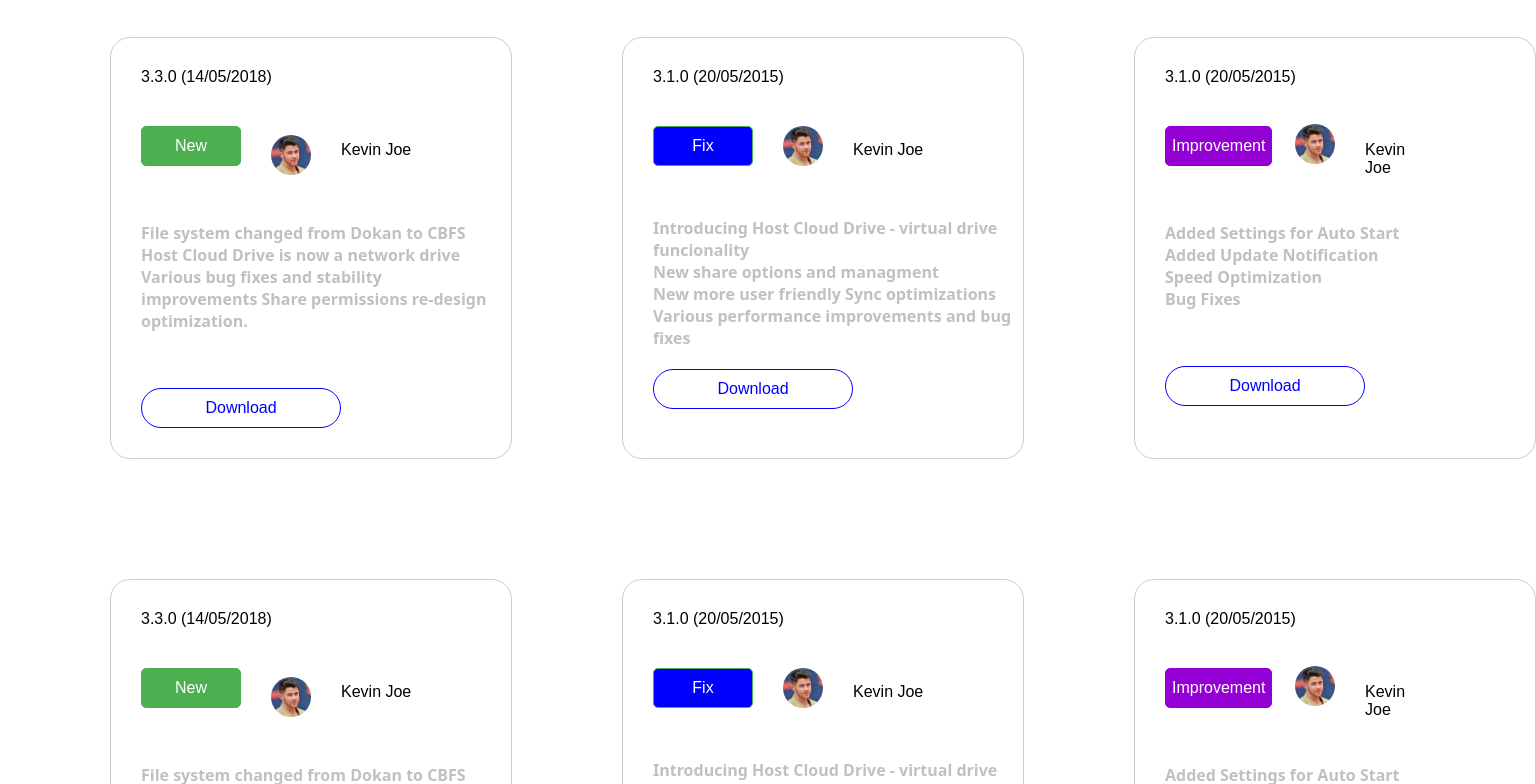
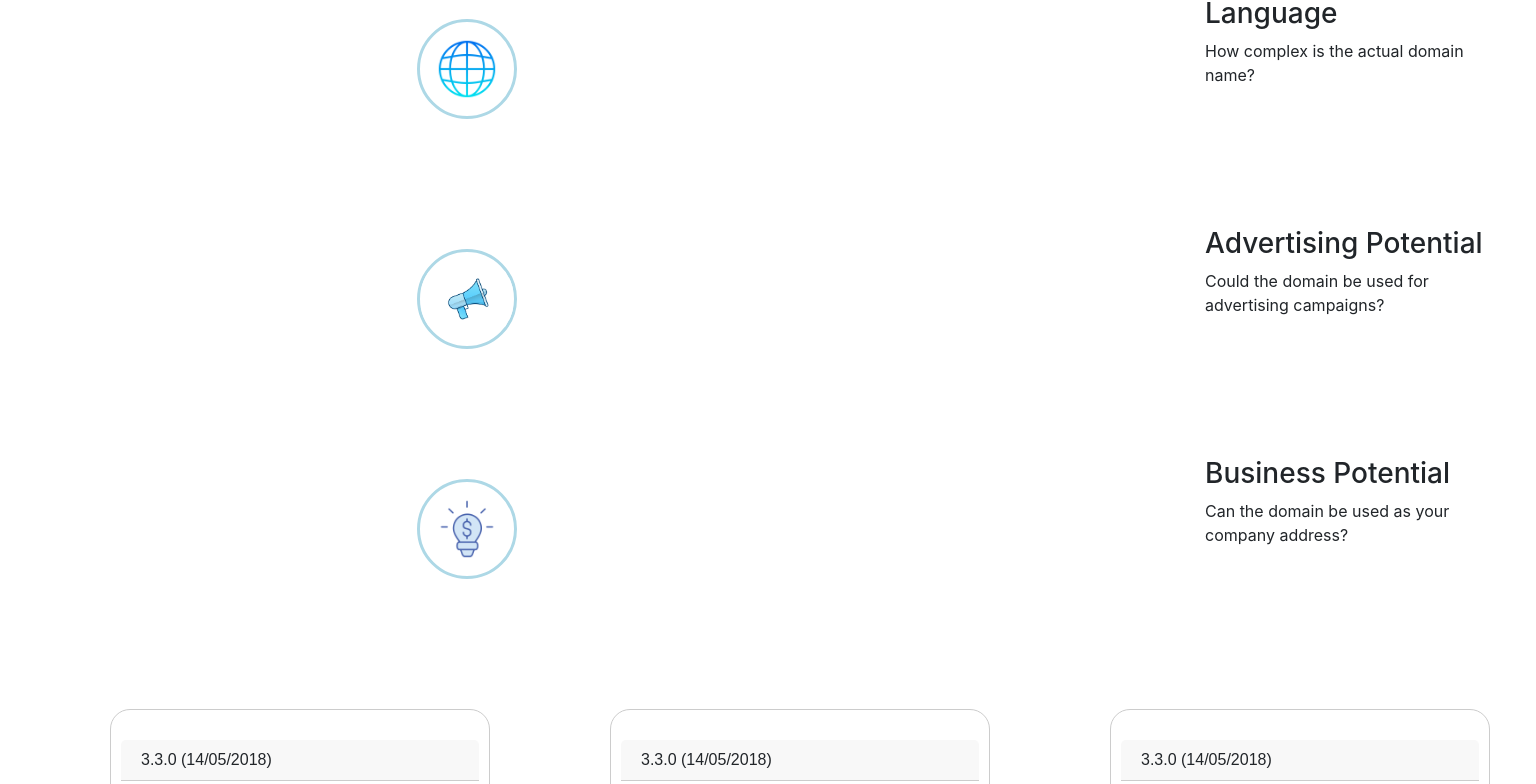
Before and after one commit to ElonitaKrasniqi1/Task_1, a React (Create React App) app: page / in a window 1280 px wide. Shown: the part 791-1575 px from the top of the page, 1536 px wide, since content can reach past the window. Built offline with nearby package versions, Linux system fonts and the light colour scheme.

Commit message:
Just a little logic changed!

```diff
--- a/package.json
+++ b/package.json
@@ -6,8 +6,11 @@
     "@testing-library/jest-dom": "^5.17.0",
     "@testing-library/react": "^13.4.0",
     "@testing-library/user-event": "^13.5.0",
+    "bootstrap": "^5.3.2",
     "react": "^18.2.0",
+    "react-bootstrap": "^2.9.2",
     "react-dom": "^18.2.0",
+    "react-responsive": "^9.0.2",
     "react-scripts": "5.0.1",
     "react-slick": "^0.29.0",
     "slick-carousel": "^1.8.1",
--- a/public/index.html
+++ b/public/index.html
@@ -3,6 +3,10 @@
   <head>
     <meta charset="utf-8" />
     <link rel="icon" href="%PUBLIC_URL%/favicon.ico" />
+    <link rel="stylesheet"
+    href="https://cdn.jsdelivr.net/npm/bootstrap@5.3.1/dist/css/bootstrap.min.css"
+    integrity="sha384-Gn5384xqQ1aoWXA+058RXPxPg6fy4IWvTNh0E263XmFcJlSAwiGgFAW/dAiS6JXm"
+/>
     <meta name="viewport" content="width=device-width, initial-scale=1" />
     <meta name="theme-color" content="#000000" />
     <meta
--- a/src/App.css
+++ b/src/App.css
@@ -117,37 +117,29 @@
   padding-left: 20px;
 }
 
-.new-button {
-  order: 1;
-  background-color: #4caf50;
+.first-data .new-button {
   color: #fff;
-  border: 1px solid #4caf50;
   border-radius: 5px;
   cursor: pointer;
   transition: background-color 0.3s, color 0.3s;
   height: 40px;
-  width: 100px;
+  width: 110px;
   font-family: sans-serif;
   font-size: medium;
 }
 
 .new-button:hover {
-  background-color: #8bc34a;
   color: #000;
 }
 
-.round-image {
-  order: 2;
+.prf-cont {
+  display: flex;
+  flex-direction: column;
+  padding-bottom: 100px;
 }
 
 .text-container p {
   order: 3;
-}
-.img-container{
-  margin-left: 80px;
-  position: absolute;
-  margin-top: -240px;
-
 }
 .KevinJoe{
   position: absolute;
@@ -181,38 +173,140 @@
   transform: translateY(-7px);
   transition: transform 0.5s;
 }
-.prf-cont {
-  display: flex;
-  justify-content:last baseline;
-  padding-bottom: 100px;
-}
 
 
-.second-data .new-button {
-  background-color: blue;
-}
-
-.second-data .new-button:hover {
-  background-color: #00FFFF;
-  color: black;
-}
 .second-data .text-c{
 padding-top: 35px;
 margin-bottom: -20px;
 }
 
-.second-data .img-container{
-  margin-left: 80px;
-  position: absolute;
-  margin-top: -240px;
+
+.third-data .new-button{
+  color: #fff;
+  border-radius: 5px;
+  cursor: pointer;
+  transition: background-color 0.3s, color 0.3s;
+  height: 40px;
+  width: 110px;
+  font-family: sans-serif;
+  font-size: medium;
+}
+.third-data .new-button:hover {
+  color: #000;
+}
+.first-data {
+  display: flex;
+}
+.second-data {
+  display: flex;
+}
+.third-data {
+  display: flex;
+}
+.second-data .new-button {
+  color: #fff;
+  border-radius: 5px;
+  cursor: pointer;
+  transition: background-color 0.3s, color 0.3s;
+  height: 40px;
+  width: 110px;
+  font-family: sans-serif;
+  font-size: medium;
+}
+.second-data .new-button:hover {
+  color: #000;
+}
+.first-data {
+  display: grid;
+  grid-template-columns: repeat(3, 1fr);
+  gap: 10px;
 }
 
-.third-data .new-button{
-  background-color: #9400d3;
-  width: fit-content;
-  border: 1px solid #9400d3;
+.first-data .card {
+  position: relative;
 }
-.third-data .new-button:hover {
-  background-color: violet;
-  color: #000;
+
+.first-data .img-container {
+  position: absolute;
+  left: 115px;
+  top: 90px;
 }
+.second-data {
+  display: grid;
+  grid-template-columns: repeat(3, 1fr);
+  gap: 10px;
+}
+
+.second-data .card {
+  position: relative;
+}
+
+.second-data .img-container {
+  position: absolute;
+  left: 115px;
+  top: 90px;
+}
+.third-data {
+  display: grid;
+  grid-template-columns: repeat(3, 1fr);
+  gap: 10px;
+}
+
+.third-data .card {
+  position: relative;
+}
+
+.third-data .img-container {
+  position: absolute;
+  left: 115px;
+  top: 90px;
+}
+
+.first-data {
+  display: grid;
+  grid-template-columns: repeat(3, 1fr);
+  gap: 10px;
+}
+
+.first-data .card {
+  position: relative;
+}
+
+.first-data .download-button{
+  position: absolute;
+  left: 25px;
+  top: 300px;
+}
+
+
+.second-data {
+  display: grid;
+  grid-template-columns: repeat(3, 1fr);
+  gap: 10px;
+}
+
+.second-data .card {
+  position: relative;
+}
+
+.second-data .download-button{
+  position: absolute;
+  left: 25px;
+  top: 300px;
+}
+
+.third-data {
+  display: grid;
+  grid-template-columns: repeat(3, 1fr);
+  gap: 10px;
+}
+
+.third-data .card {
+  position: relative;
+}
+
+.third-data .download-button{
+  position: absolute;
+  left: 25px;
+  top: 300px;
+}
--- a/src/App.js
+++ b/src/App.js
@@ -22,8 +22,38 @@ const cardData = {
   buttonText: "New",
   author: "Kevin Joe",
   image: kevinJoe,
-  text: "File system changed from Dokan to CBFS Host Cloud Drive is now a network drive Various bug fixes and stability improvements Share permissions re-design optimization.",
   downloadBtn: "Download",
+  cards: [
+    {
+      buttonText: "New",
+      buttonStyle: { backgroundColor: 'green' },
+      cardText: "File system changed from Dokan to CBFS Host Cloud Drive is now a network drive Various bug fixes and stability improvements Share permissions re-design optimization."
+    },
+    {
+      buttonText: "Fix",
+      buttonStyle: { backgroundColor: 'blue' },
+      cardText:  (
+        <>
+          Introducing Host Cloud Drive - virtual drive funcionality <br/>
+          New share options and managment <br/>
+          New more user friendly Sync optimizations <br/>
+          Various performance improvements and bug fixes
+        </>
+      ),
+    },
+    {
+      buttonText: "Improvement",
+      buttonStyle: { backgroundColor: 'purple' },
+      cardText: (
+        <>
+        Added Settings for Auto Start <br/>
+        Added Update Notification <br/>
+        Speed Optimization <br/>
+        Bug Fixes
+      </>
+      ),
+    },
+  ],
 };
 
 const newCardData = {
@@ -31,7 +61,17 @@ const newCardData = {
   buttonText: "Fix",
   author: "Kevin Joe",
   image: kevinJoe,
-  text: (
+  downloadBtn: "Download",
+  cards: [
+    {
+      buttonText: "New",
+      buttonStyle: { backgroundColor: 'green' },
+      cardText: "File system changed from Dokan to CBFS Host Cloud Drive is now a network drive Various bug fixes and stability improvements Share permissions re-design optimization."
+    },
+    {
+      buttonText: "Fix",
+      buttonStyle: { backgroundColor: 'blue' },
+      cardText:  (
         <>
           Introducing Host Cloud Drive - virtual drive funcionality <br/>
           New share options and managment <br/>
@@ -39,7 +79,20 @@ const newCardData = {
           Various performance improvements and bug fixes
         </>
       ),
-  downloadBtn: "Download",
+    },
+    {
+      buttonText: "Improvement",
+      buttonStyle: { backgroundColor: 'purple' },
+      cardText: (
+        <>
+        Added Settings for Auto Start <br/>
+        Added Update Notification <br/>
+        Speed Optimization <br/>
+        Bug Fixes
+      </>
+      ),
+    },
+  ],
 };
 
 const newnCardData = {
@@ -47,7 +100,29 @@ const newnCardData = {
   buttonText: "Improvement",
   author: "Kevin Joe",
   image: kevinJoe,
-  text:(
+  downloadBtn:"Download",
+  cards: [
+    {
+      buttonText: "New",
+      buttonStyle: { backgroundColor: 'green' },
+      cardText: "File system changed from Dokan to CBFS Host Cloud Drive is now a network drive Various bug fixes and stability improvements Share permissions re-design optimization."
+    },
+    {
+      buttonText: "Fix",
+      buttonStyle: { backgroundColor: 'blue' },
+      cardText:  (
+        <>
+          Introducing Host Cloud Drive - virtual drive funcionality <br/>
+          New share options and managment <br/>
+          New more user friendly Sync optimizations <br/>
+          Various performance improvements and bug fixes
+        </>
+      ),
+    },
+    {
+      buttonText: "Improvement",
+      buttonStyle: { backgroundColor: 'purple' },
+      cardText: (
         <>
         Added Settings for Auto Start <br/>
         Added Update Notification <br/>
@@ -55,7 +130,8 @@ const newnCardData = {
         Bug Fixes
       </>
       ),
-  downloadBtn:"Download",
+    },
+  ],
 }
 const firstcolumn = [
   { image: com, title: "The TLD", text: "Does the domain extension match the language of the domain name?" },
@@ -105,18 +181,19 @@ export function Profile() {
   return (
     <><div className="prf-cont">
     <div className="first-data">
-      <Card {...cardData} />
-      <Card {...cardData} />
-      <Card {...cardData} />
+    {cardData.cards.map((card, index) => (
+            <Card key={index} {...cardData} {...card} />
+          ))}
     </div><div className="second-data">
-          <Card {...newCardData} />
-          <Card {...newCardData} />
-          <Card {...newCardData} />
+    {newCardData.cards.map((card, index) => (
+            <Card key={index} {...newCardData} {...card} />
+          ))}
         </div><div className="third-data">
-          <Card {...newnCardData} />
-          <Card {...newnCardData} />
-          <Card {...newnCardData} />
+  {newnCardData.cards.map((card, index) => (
+    <Card key={index} {...newnCardData} {...card} />
+  ))}
 </div>
+
       </div></>
   );
 }
--- a/src/Card.js
+++ b/src/Card.js
@@ -1,7 +1,6 @@
-
 import React from "react";
 
-export default function Card({ version, buttonText, author, image, text, downloadBtn }) {
+export default function Card({ version, buttonText, author, image, downloadBtn, buttonStyle, cardText }) {
   return (
     <div className="card">
       <div className="card-header">
@@ -12,11 +11,14 @@ export default function Card({ version, buttonText, author, image, text, downloa
           <img className="round-image" src={image} alt="Author" />
         </div>
         <div className="text-container">
-          <button className="new-button">
+          <button
+            style={buttonStyle}
+            className="new-button"
+          >
             {buttonText}
           </button>
           <p className="KevinJoe">{author}</p>
-          <p className="text-c">{text}</p>
+          <p className="text-c">{cardText}</p>
           <button className="download-button">
             {downloadBtn}
           </button>
```
Also changed, not shown: 1 other file (tests, documents, lock files or other folders). Lines whose indentation alone changed are shown as unchanged.
